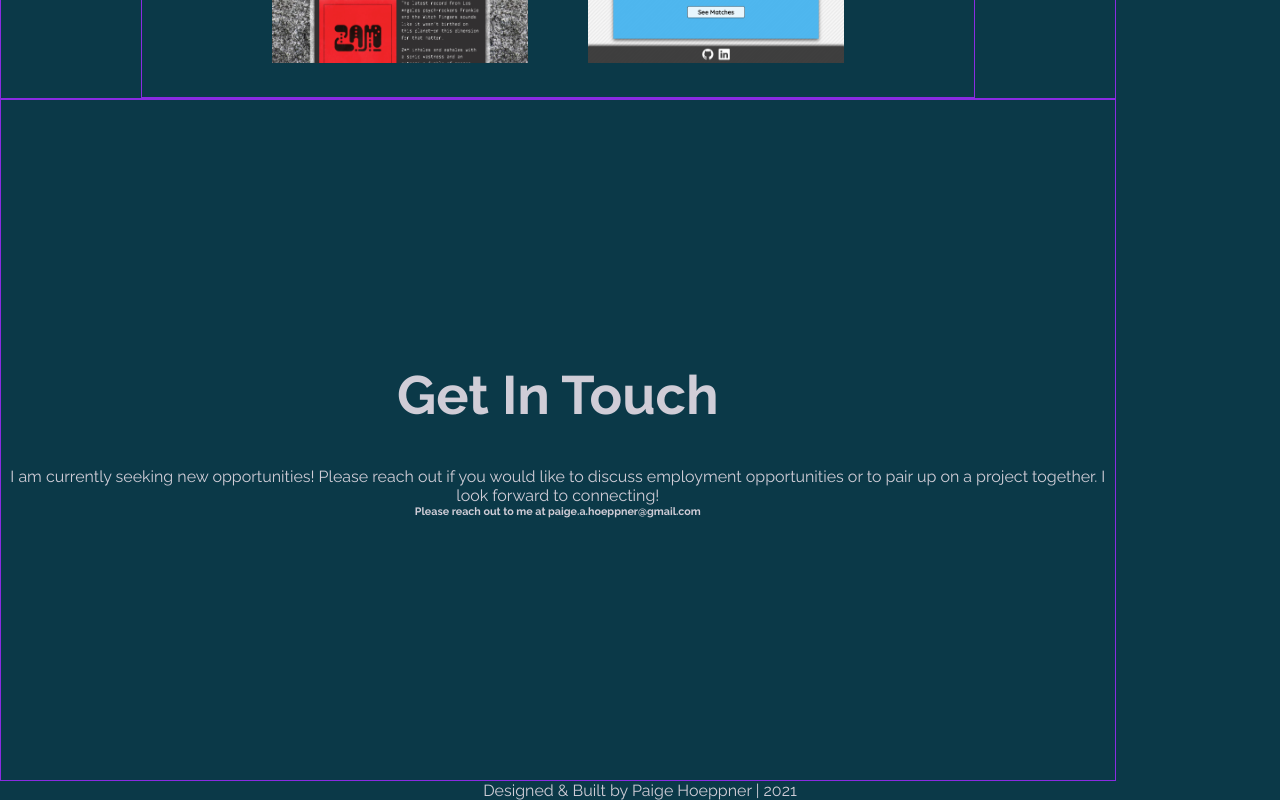
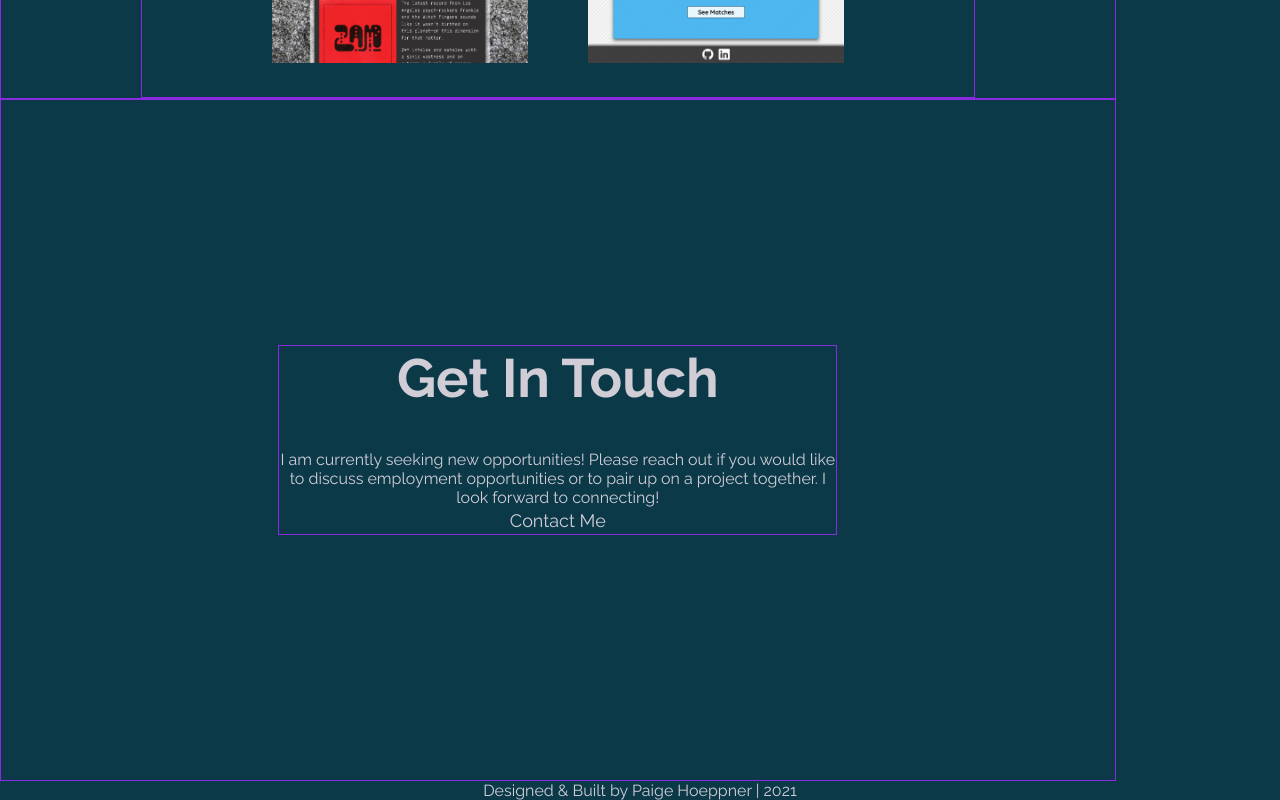
Before and after one commit to thepaiger/portfolio, a React (Create React App) app in the folder client/: page / in a window 1280 px wide. Shown: the part 2184-2984 px from the top of the page. Built offline with nearby package versions, Linux system fonts and the light colour scheme.

Commit message:
contact me updated

```diff
--- a/client/src/screens/Contact/Contact.css
+++ b/client/src/screens/Contact/Contact.css
@@ -7,3 +7,46 @@
   height: 85vh;
   border: solid 1px blueviolet;
 }
+
+.contact-container {
+  width: 50%;
+  height: fit-content;
+  border: solid 1px blueviolet;
+}
+
+.contact-form {
+  display: flex;
+  flex-direction: column;
+}
+
+.hidden {
+  display: none;
+}
+
+.contact-input {
+  background-color: #d0cdd7;
+  color: #0b3948;
+  font-family: "Raleway", -apple-system, BlinkMacSystemFont, "Segoe UI",
+    "Roboto", sans-serif;
+  font-size: 18px;
+  line-height: 1.5;
+  box-sizing: border-box;
+  border: none;
+  margin: 10px 0 0 0;
+  padding: 7px;
+}
+
+textarea {
+  resize: none;
+}
+
+.contact-btn {
+  font-family: "Raleway", -apple-system, BlinkMacSystemFont, "Segoe UI",
+    "Roboto", sans-serif;
+  font-size: 18px;
+  line-height: 1.5;
+  box-sizing: border-box;
+  border: none;
+  margin: 10px 0 0 0;
+  padding: 7px;
+}
--- a/client/src/screens/Contact/Contact.jsx
+++ b/client/src/screens/Contact/Contact.jsx
@@ -1,12 +1,28 @@
 // CSS
-import './Contact.css'
+import "./Contact.css";
 
 export default function Contact() {
   return (
     <section className="contact" id="contact">
-      <h2 className="section-heading">Get In Touch</h2>
-      <p>I am currently seeking new opportunities! Please reach out if you would like to discuss employment opportunities or to pair up on a project together. I look forward to connecting!</p>
-      <h6>Please reach out to me at paige.a.hoeppner@gmail.com</h6>
+      <div className="contact-container">
+        <h2 className="section-heading">Get In Touch</h2>
+        <p>
+          I am currently seeking new opportunities! Please reach out if you
+          would like to discuss employment opportunities or to pair up on a
+          project together. I look forward to connecting!
+        </p>
+        <a className="contact-btn" href="mailto:paige.a.hoeppner@gmail.com">Contact Me</a>
+        {/* <form className="contact-form" action="mailto:paige.a.hoeppner@gmail.com" method="post " enctype="multipart/form-data">
+          <label className="hidden" htmlFor="name">Name</label>
+          <input className="contact-input" id="name" type="text" placeholder="Name" required />
+          <label className="hidden" htmlFor="email">Email</label>
+          <input className="contact-input" id="email" type="text" placeholder="Email" required />
+          <label className="hidden" htmlFor="message">Message</label>
+          <textarea className="contact-input" id="message" placeholder="Message" rows="5" required />
+          <button className="contact-submit">Submit</button>
+          <input className="contact-submit" type="submit" />
+        </form> */}
+      </div>
     </section>
-  )
+  );
 }
```
